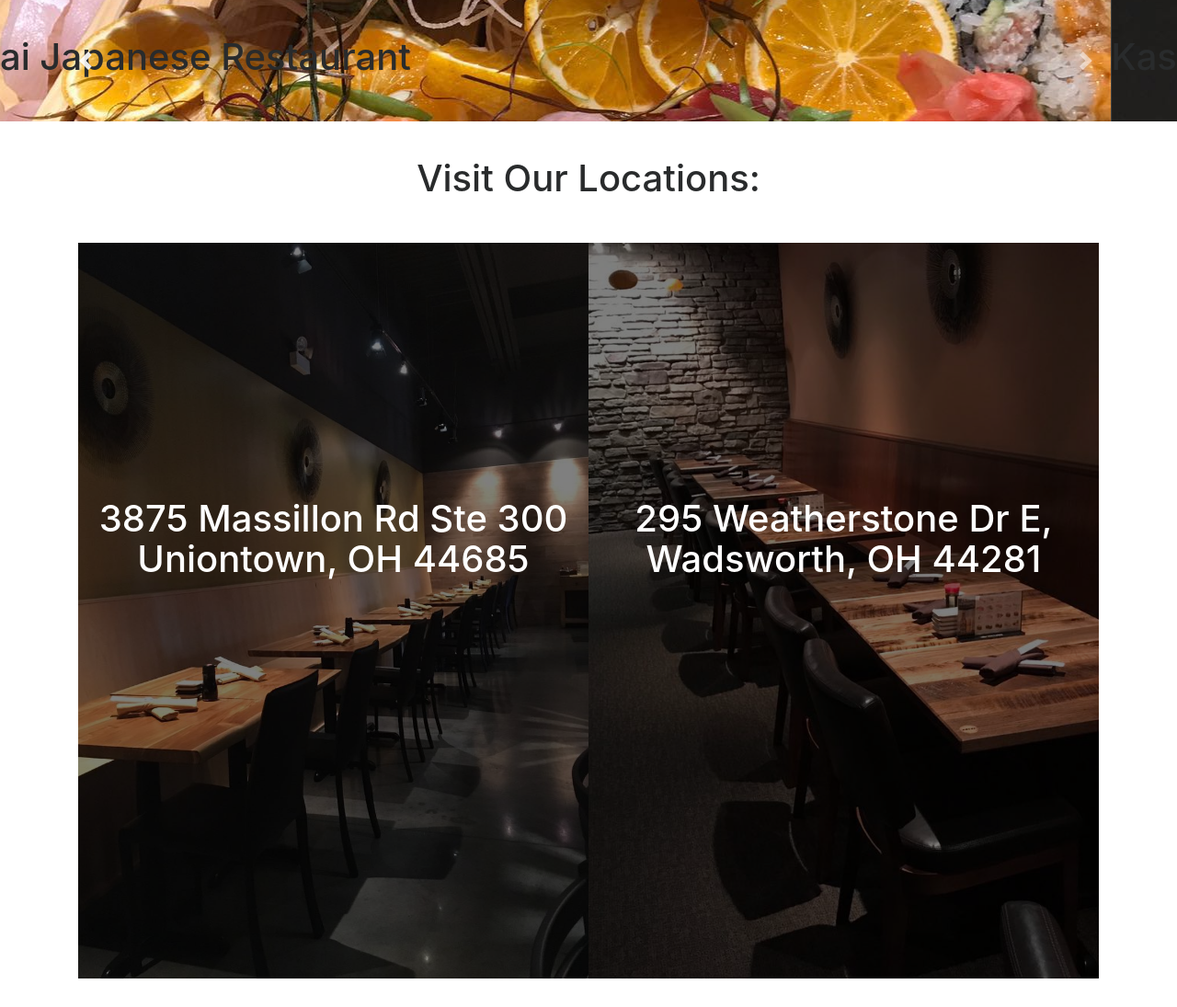
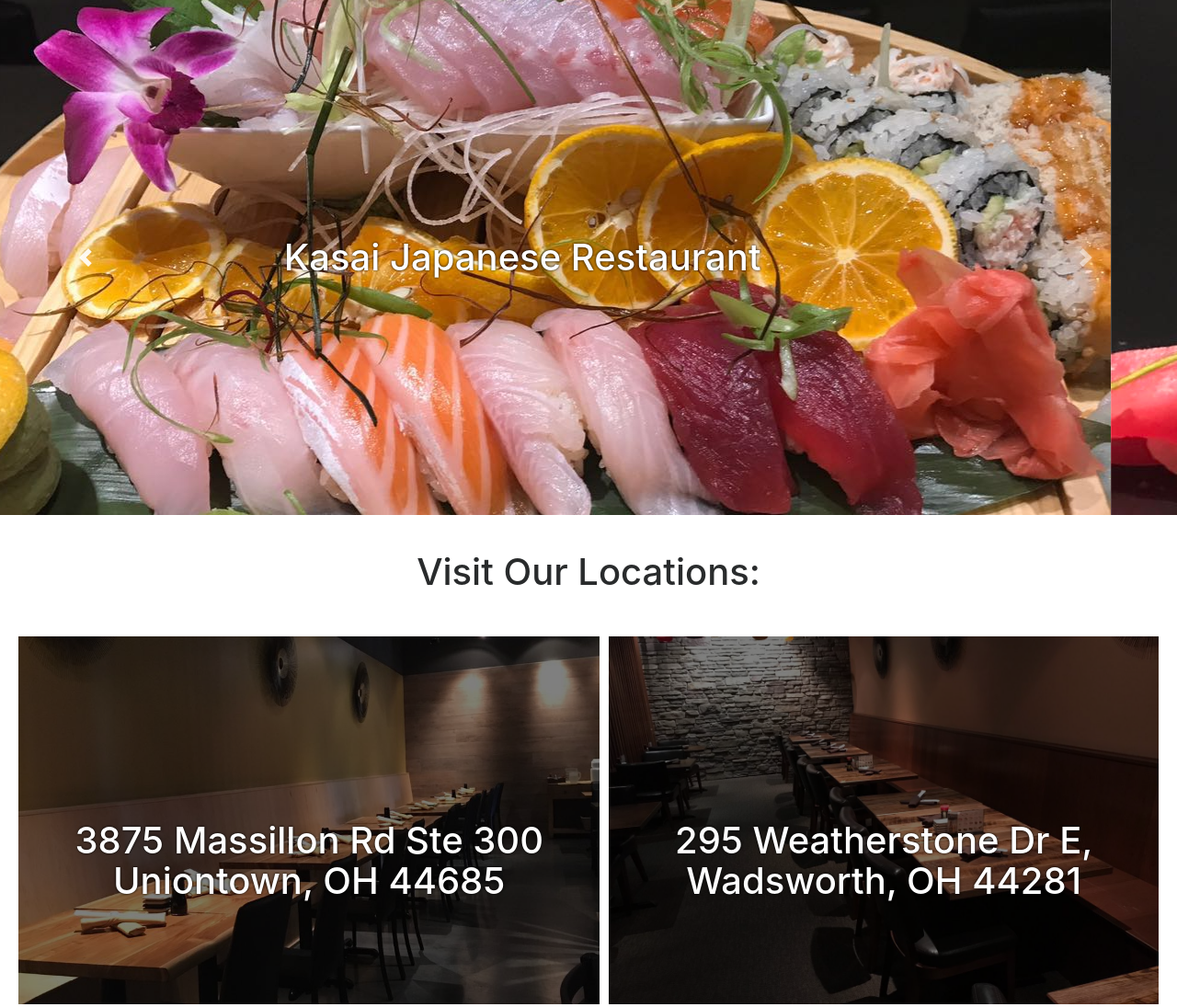
Before and after one commit to anthonychen1109/eatatkasaioh, a React app: page / in a window 1280 px wide. Shown: the whole page at 92% size. Before the commit the page ends 1064 px from the top, so only its background shows below. Built offline with nearby package versions, Linux system fonts and the light colour scheme; a script that the page names is missing.

Commit message:
added styling for homepage

```diff
--- a/src/static/css/styles.scss
+++ b/src/static/css/styles.scss
@@ -3,36 +3,66 @@
   padding: 0;
 }
 
-// ################## APP #####################
-.app {
+@mixin textheader {
+  color: white;
+  text-shadow: 0px 0px 3px black;
+}
+
+// ################## CAROUSEL #####################
+.carousel-item {
+  height: 70vh;
+  h1 {
+    @include textheader;
+    left: 50%;
+    position: absolute;
+    transform: translate(-50%, -50%);
+    top: 50%;
+  }
+}
+
+// ################## SELECT #####################
+.select {
+  margin-top: 40px;
   width: 100%;
   h1 {
-    padding: 40px 0;
     text-align: center;
   }
 }
 .select-location {
   display: flex;
+  justify-content: space-evenly;
+  padding: 40px 0;
   @media only screen and (max-width: 800px) {
     flex-direction: column;
   }
   .location {
-    height: 100vh;
-    width: 50%;
+    flex-grow: 1;
+    height: 50vh;
+    margin: 0 5px;
     @media only screen and (max-width: 800px) {
+      margin-bottom: 10px;
       width: 100%;
+    }
+    a {
+      text-decoration: none;
     }
     .overlay {
       background-color: rgba(0,0,0,0.5);
-      height: 100vh;
+      height: 50vh;
       transition: 0.2s;
       &:hover {
         background-color: rgba(0,0,0,0);
       }
       h1 {
-        color: white;
-        padding-top: 50%;
+        @include textheader;
+        bottom: 0;
+        margin: 0 auto;
+        position: relative;
         text-align: center;
+        top: 50%;
+        @media only screen and (max-width: 800px) {
+          font-size: 1.5em;
+        }
       }
     }
   }
```
Also changed, not shown: src/static/css/styles.css, src/static/css/styles.min.css, 1 other file.
